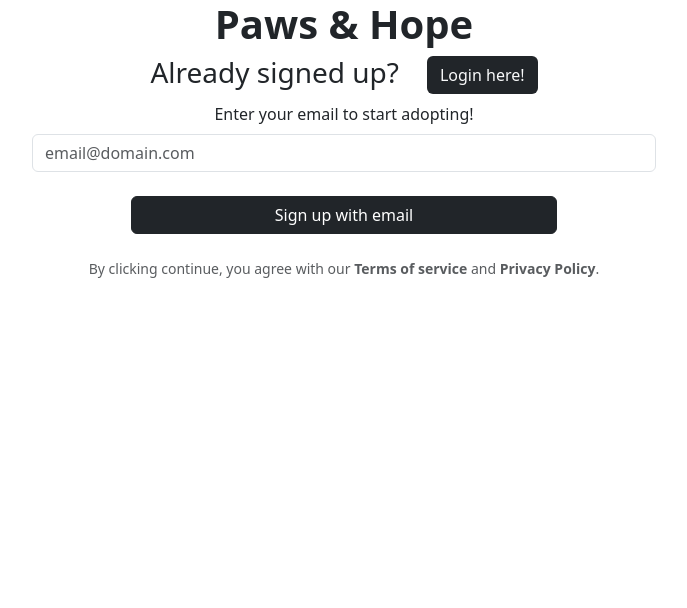
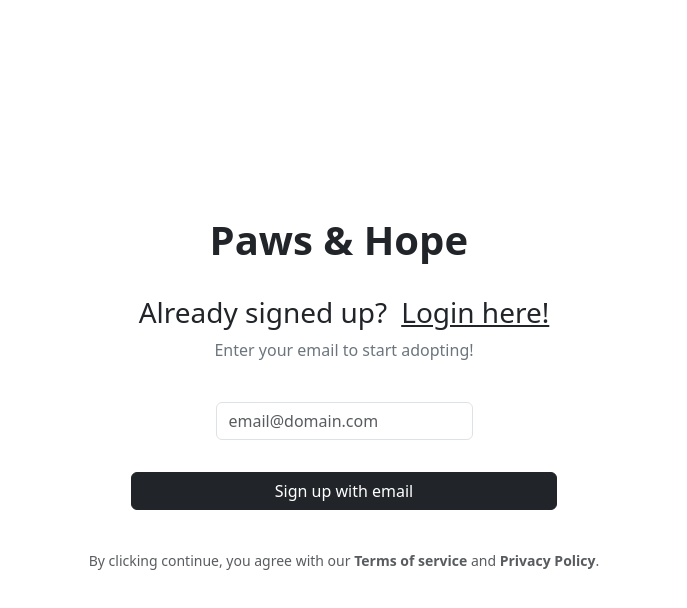
Before and after one commit to JAV-7/DAySW_tasks, a plain HTML site: page interfaces/index.html in a window 1280 px wide. Shown: the whole page, without its empty margins (296-983 px from the left). Drawn offline with nearby package versions, Linux system fonts and the light colour scheme.

Commit message:
Your commit message

```diff
--- a/interfaces/index.html
+++ b/interfaces/index.html
@@ -19,62 +19,70 @@
     </head>
 
     <body>
+        <br><br>
+        <br><br>
+        <br><br>
+        <br><br>
+        <br>
         <header>
             <h1 class="d-flex justify-content-center">
             <b>
                 Paws & Hope
             </b>
+            &nbsp;
             </h1>
 
         </header>
+        <br>
+
         <main>
             <h3 class="d-flex justify-content-center">
-                Already signed up?&emsp;<button
-                type="button"
-                class="btn bg-dark text-light"
+                Already signed up?&ensp;<a
+                class="link-opacity-75 text-dark link-underline-dark"
                 href="#"
-                    >Login here!</button>
+                    > Login here!</a>
             </h3>
 
             <div class="row mb-3">
-                <label for="" class="form-label d-flex justify-content-center">Enter your email to start adopting!</label>
-                <div class="d-grid gap-2 d-flex justify-content-center">
+                <label for="emailform" class="form-label d-flex justify-content-center text-secondary">Enter your email to start adopting!</label>
+                <div>&emsp;</div>
+                <div class="d-grid gap-2 justify-content-center">
                     <div class="col-3"></div>
                     <input
                     type="email"
-                    class="form-control d-flex justify-content-center"
+                    class="form-control justify-content-center"
                     name=""
                     id=""
                     aria-describedby="emailHelpId"
                     placeholder="email@domain.com"
                 />
-                <div class="col-3"></div>
+                <div class="col-3"> &emsp;</div>
                 </div>
-                <div>&emsp;</div>
-                <div class="d-grid gap-2 d-flex justify-content-center">
+
+                <div class="d-grid d-flex justify-content-center">
                     <button
                         type="button"
                         name=""
                         id=""
-                        class="btn btn-dark d-flex justify-content-center col-4"
+                        class="btn btn-dark justify-content-center col-4"
                     >
                         Sign up with email
                     </button>
                 </div>
                 <div><br></div>
-                <div class="d-flex justify-content-center text-muted">
-                    <div class="col-2"></div>
-                    <small>
-                        By clicking continue, you agree with our <b>Terms of service</b>
-                        and <b>Privacy Policy</b>.
-                    </small>
-                    <div class="col-2"></div>
-                </div>
+
             </div>
 
         </main>
         <footer>
-            <!-- place footer here -->
+            <div class="d-flex justify-content-center text-muted">
+                <div class="col-2"></div>
+                <small>
+                    By clicking continue, you agree with our <b>Terms of service</b>
+                    and <b>Privacy Policy</b>.
+                </small>
+                <div class="col-2"></div>
+            </div>
         </footer>
         <!-- Bootstrap JavaScript Libraries -->
         <script
```
